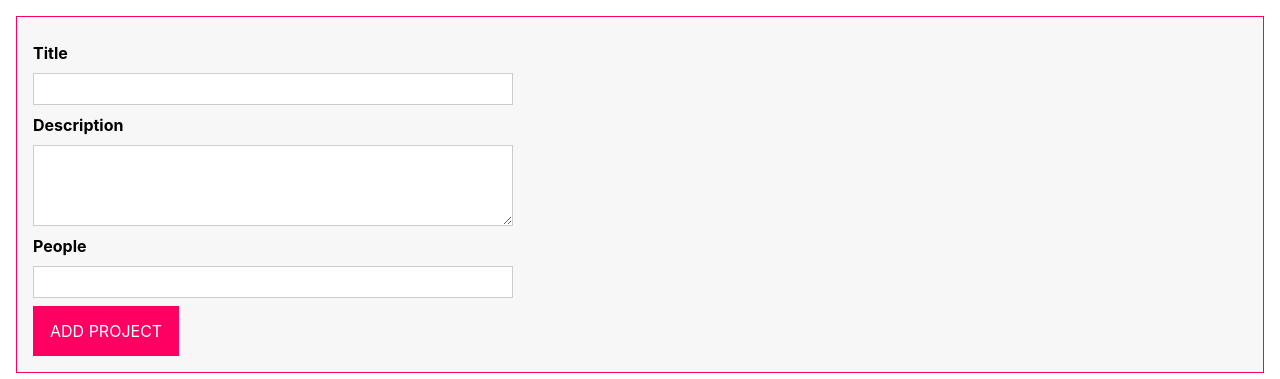
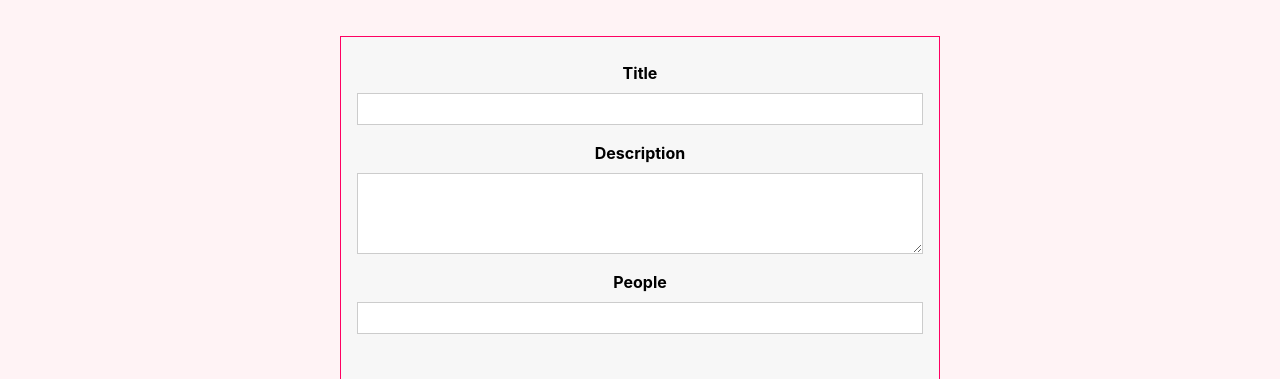
Before and after one commit to ProUnebit/Drag-Drop-Mini-Project, a website built with Vite: page index.html in a window 1280 px wide. Shown: the top 379 px of the page. Built offline with nearby package versions, Linux system fonts and the light colour scheme.

Commit message:
fixed styles

```diff
--- a/src/main.ts
+++ b/src/main.ts
@@ -131,7 +131,7 @@ function validate(validatableInput: Validatable) {
     return isValid;
 }
 
-// autobind decorator
+// Autobind decorator
 function autobind(_: any, _2: string, descriptor: PropertyDescriptor) {
     const originalMethod = descriptor.value;
     const adjDescriptor: PropertyDescriptor = {
--- a/src/style.scss
+++ b/src/style.scss
@@ -26,8 +26,10 @@ textarea {
   font: inherit;
   padding: 0.2rem 0.4rem;
   width: 100%;
-  max-width: 30rem;
+  // max-width: 30rem;
   border: 1px solid #ccc;
+
+  // padding: 0;
 }
 
 input:focus,
@@ -43,6 +45,7 @@ button {
   cursor: pointer;
   color: white;
   padding: 0.75rem 1rem;
+  margin-top: 40px;
 }
 
 button:focus {
@@ -55,9 +58,30 @@ button:active {
   border-color: #a80041;
 }
 
+#app {
+  // width: 900px;
+  display: flex;
+  flex-direction: column;
+  // justify-content: center;
+  align-items: center;
+  padding-top: 20px;
+}
+
+form {
+  // width: 800px;
+  min-width: 600px;
+  max-width: 800px;
+  text-align: center;
+  display: flex;
+  flex-direction: column;
+  align-items: stretch;
+}
+
 .projects {
   margin: 1rem;
   border: 1px solid #ff0062;
+  min-width: 1000px;
+  max-width: 100%;
 }
 
 .projects header {
@@ -92,6 +116,11 @@ button:active {
   padding: 1rem;
   margin: 1rem;
   background: white;
+  cursor: grab;
+  transition: all .125s cubic-bezier(0.755, 0.05, 0.855, 0.06);
+  &:hover {
+    background-color: darken(white, 3%);
+  }
 }
 
 .projects li h2 {
@@ -136,8 +165,7 @@ button:active {
   font-weight: 400;
 
   color-scheme: light dark;
-  // color: rgba(255, 255, 255, 0.87);
-  // background-color: #242424;
+  background-color: lighten(pink, 10%);
 
   font-synthesis: none;
   text-rendering: optimizeLegibility;
```
